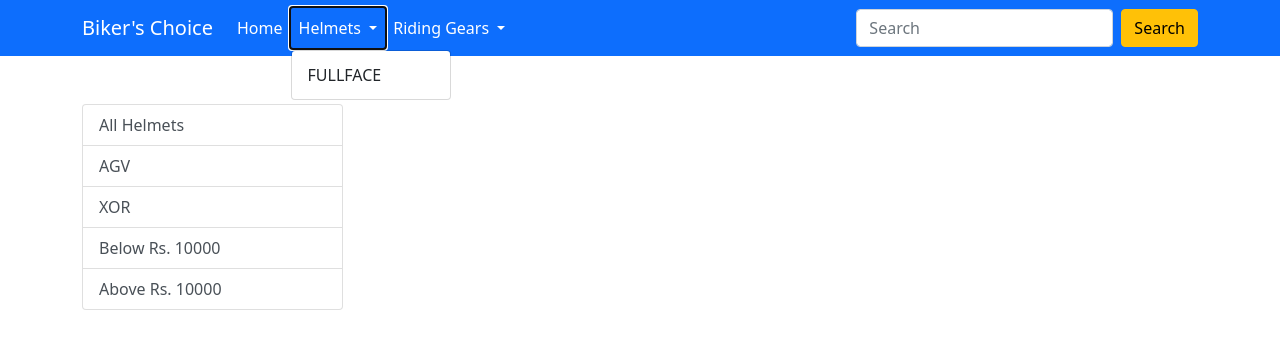
After one commit to psuman10/personal, a Django app: page /Fullface/ in a window 1280 px wide, after a click on "Helmets". The commit adds this page. Shown: the top 349 px of the page. Run offline with Django 3.2, Linux system fonts and the light colour scheme; data that the repository does not hold is empty; parts of the project's set-up code (start-up, migrations or seed data) failed here and were passed over; some libraries are stand-ins or nearby versions.

Commit message:
worked on navbar

```diff
--- a/ecommerce/apps.py
+++ b/ecommerce/apps.py
@@ -1,5 +1,5 @@
-from django.apps import ProductsConfig
+from django.apps import EcommerceConfig
 
 
-class ProductsConfig(ProductsConfig):
+class ProductsConfig(EcommerceConfig):
     name = 'ecommerce'
--- /dev/null
+++ b/ecommerce/templates/BC/FullFace.html
@@ -0,0 +1,40 @@
+ {% extends 'BC/base.html' %}
+{% load static %}
+{% block title %}Helmets{% endblock title %}
+{% block main-content %}
+<div class="container my-5">
+ <div class="row">
+  <div class="col-sm-3">
+   <div class="list-group">
+   <a href="{% url 'Fullface' %}" class="list-group-item list-group-item-action" aria-current='true'>All Helmets</a>
+   <a href="{% url 'Fulldata' 'AGV' %}" class="list-group-item list-group-item-action" aria-current='true'>AGV</a>
+   <a href="{% url 'Fulldata' 'XOR' %}" class="list-group-item list-group-item-action" aria-current='true'>XOR</a>
+
+   <a href="{% url 'Fulldata' 'Below' %}" class="list-group-item list-group-item-action" aria-current='true'>Below Rs. 10000</a>
+
+   <a href="{% url 'Fulldata' 'Above' %}" class="list-group-item list-group-item-action" aria-current='true'>Above Rs. 10000</a>
+
+  </div>
+  </div>
+
+  <div class=" col-sm-8">
+  <div class="row">
+   {% for product in ff %}
+<div class="div col-sm-4 text-center mb-4">
+<a href="{% url 'product-detail' product.id %}" class="btn">
+<div class="item">
+<img src="{{product.product_image.url}}" alt="" height="300" class="">
+<div class="fw-bold">{{product.title}}</div>
+<div class="fw-bold">Rs. {{product.discounted_price}}
+<small class="fw-light text-decoration-line-through">{{product.selling_price}}</small>
+</div>
+</div>
+</a>
+</div>
+{% endfor %}
+  </div>
+  </div>
+  </div>
+ </div>
+
+{% endblock main-content %}
--- a/ecommerce/templates/BC/base.html
+++ b/ecommerce/templates/BC/base.html
@@ -10,13 +10,13 @@
     <link href="https://cdn.jsdelivr.net/npm/bootstrap@5.0.0-beta1/dist/css/bootstrap.min.css" rel="stylesheet" integrity="sha384-giJF6kkoqNQ00vy+HMDP7azOuL0xtbfIcaT9wjKHr8RbDVddVHyTfAAsrekwKmP1" crossorigin="anonymous">
 
     <!--Owl Carousel CSS-->
-    <link rel="stylesheet" href="{% static 'app/css/owl.carousel.min.css' %}">
+    <link rel="stylesheet" href="{% static 'BBC/css/owl.carousel.min.css' %}">
 
     <!--FontAwesome CSS-->
-    <link rel="stylesheet" href="{% static 'app/css/all.min.css' %}">
+    <link rel="stylesheet" href="{% static 'BBC/css/all.min.css' %}">
 
     <!--Custom CSS-->
-    <link rel="stylesheet" href="{% static 'app/css/style.css' %}">
+    <link rel="stylesheet" href="{% static 'BBC/css/style.css' %}">
 
 
     <title>Biker's Choice | {% block title %} {% endblock title %} </title>
@@ -38,8 +38,8 @@
                Helmets
              </a>
              <ul class="dropdown-menu" aria-labelledby="HelmetsDropdown">
-               <li><a class="dropdown-item"  href="#">HALFFACE</a></li>
-               <li><a class="dropdown-item" href="#">FULLFACE</a></li>
+               {% comment %} <li><a class="dropdown-item" href="{% url 'Halfface' %}">HALFFACE</a></li> {% endcomment %}
+               <li><a class="dropdown-item" href="{% url 'Fullface' %}">FULLFACE</a></li>
              </ul>
            </li>
            <li class="nav-item dropdown">
--- a/ecommerce/urls.py
+++ b/ecommerce/urls.py
@@ -4,10 +4,19 @@ from django.conf.urls.static import static
 from django.conf import settings
 from django.contrib.auth import views as auth_views
 
+
+
 urlpatterns = [
     path('', views.home),
     path('product-detail/', views.product_detail, name='product-detail'),
     path('cart/', views.add_to_cart, name='add-to-cart'),
+
+
+    # path('Halfface/', views.Halfface, name='Halfface'),
+    # path('Halfface/<slug:data>', views.Halfface, name='halfdata'),
+    path('Fullface/', views.Fullface, name='Fullface'),
+    path('Fullface/<slug:data>', views.Fullface, name='Fulldata'),
+
     path('buy/', views.buy_now, name='buy-now'),
     path('profile/', views.profile, name='profile'),
     path('address/', views.address, name='address'),
--- a/ecommerce/views.py
+++ b/ecommerce/views.py
@@ -1,4 +1,6 @@
 from django.shortcuts import render
+from django.views import View
+from .models import  Product
 
 
 def address(request):
@@ -33,3 +35,39 @@ def product_detail(request):
 
 def profile(request):
  return render(request, 'BC/profile.html')
+
+
+
+# def Halfface(request, data=None):
+#     totalitem = 0
+#     if request.user.is_authenticated:
+#         totalitem = len(Cart.objects.filter(user=request.user))
+#     if data == None:
+#         Half = Product.objects.filter(category='H')
+#     elif data == 'SteelBird' or data == 'Royal':
+#         Half = Product.objects.filter(category='H').filter(brand=data)
+#     elif data == 'Below':
+#         Half = Product.objects.filter(
+#             category='H').filter(discounted_price__lt=10000)
+#     elif data == 'Above':
+#         Half = Product.objects.filter(
+#             category='H').filter(discounted_price__gt=10000)
+#     return render(request, 'BC/HalfFace.html', {'Half': Half, 'totalitem': totalitem})
+
+
+
+def Fullface(request, data=None):
+    totalitem = 0
+    if request.user.is_authenticated:
+        totalitem = len(Cart.objects.filter(user=request.user))
+    if data == None:
+        ff = Product.objects.filter(category='F')
+    elif data == 'AGV' or data == 'XOR':
+        ff = Product.objects.filter(category='F').filter(brand=data)
+    elif data == 'Below':
+        ff = Product.objects.filter(
+            category='F').filter(discounted_price__lt=10000)
+    elif data == 'Above':
+        ff = Product.objects.filter(
+            category='F').filter(discounted_price__gt=10000)
+    return render(request, 'BC/FullFace.html', {'ff': ff, 'totalitem': totalitem})
```
Also changed, not shown: ecommerce/templates/BC/HalfFace.html (added, +40 -0 lines), products/settings.py (+18 -1 lines), db.sqlite3, ecommerce/migrations/0001_initial.py (added).
